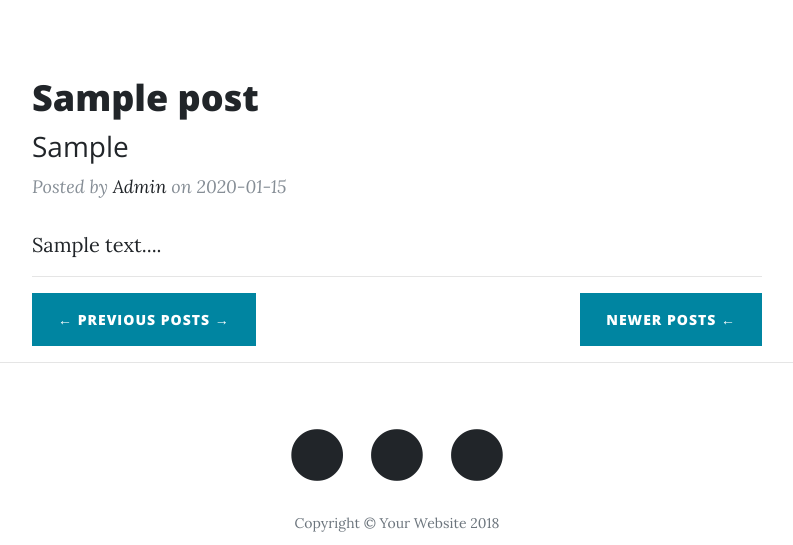
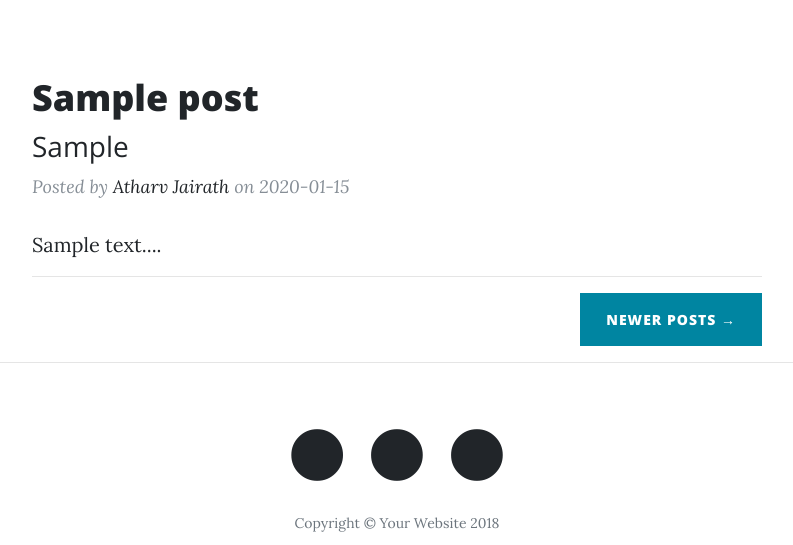
Before and after one commit to atharvjairath/Coolblogs-Flask, a Flask app: page / in a window 1280 px wide. Shown: the part 536-1081 px from the top of the page, without its empty margins (243-1036 px from the left). Run offline with Flask 2, Linux system fonts and the light colour scheme; tables that the repository leaves empty hold one stand-in row (values such as "Sample post"); some libraries are stand-ins or nearby versions.

Commit message:
Fixed Button and Updated Blogs

```diff
--- a/app.py
+++ b/app.py
@@ -55,6 +55,7 @@ class Posts(db.Model):
 def home():
     posts = Posts.query.filter_by().all()
     last = math.ceil(len(posts)/int(params['no_of_posts']))
+    print(last,"last")
     page = request.args.get('page')
     if(not str(page).isnumeric()):
         page = 1
--- a/templates/index.html
+++ b/templates/index.html
@@ -1,4 +1,4 @@
-{% extends "layout.html"%}
+{% extends "layout.html" %}
 {% block container %}
   <!-- Page Header -->
   <header class="masthead" style="background-image: url('{{ url_for('static', filename='img/home-1.jpg') }}')">
@@ -30,7 +30,7 @@
             </h3>
           </a>
           <p class="post-meta">Posted by
-            <a href="#">Admin</a>
+            <a href="https://medium.com/@atharv.jairath/automate-your-instagram-selenium-361c1eaf17fe" target="_blank">Atharv Jairath</a>
             on {{post.date}}</p>
         </div>
 
@@ -41,11 +41,16 @@
 
         <!-- Pager -->
         <div class="clearfix">
-          {% if number!=0%}
-          <a class="btn btn-primary float-left" href="{{prev}}">&larr; Previous Posts →</a>
-          {%endif%}
-          <a class="btn btn-primary float-right" href="{{next}}">Newer Posts &larr;</a>
 
+
+          {% if prev!='#' and next!='#' %}
+          <a class="btn btn-primary float-left " href="{{prev}}">&larr; Previous Posts</a>
+          <a class="btn btn-primary float-right" href="{{next}}">Newer Posts &rarr;</a>
+          {% elif prev!='#' %}
+          <a class="btn btn-primary float-left " href="{{prev}}">&larr; Previous Posts</a>
+          {% else  %}
+          <a class="btn btn-primary float-right" href="{{next}}">Newer Posts &rarr;</a>
+         {% endif %}
         </div>
       </div>
     </div>
--- a/templates/layout.html
+++ b/templates/layout.html
@@ -17,7 +17,7 @@
   <link href="{{ url_for('static',filename='vendor/fontawesome-free/css/all.min.css') }}" rel="stylesheet" type="text/css">
   <link href='https://fonts.googleapis.com/css?family=Lora:400,700,400italic,700italic' rel='stylesheet' type='text/css'>
   <link href='https://fonts.googleapis.com/css?family=Open+Sans:300italic,400italic,600italic,700italic,800italic,400,300,600,700,800' rel='stylesheet' type='text/css'>
-
+  <link href='https://cdnjs.cloudflare.com/ajax/libs/font-awesome/5.15.3/css/fontawesome.min.css' rel='stylesheet' type='text/css'>
   <!-- Custom styles for this template -->
   <link href="{{ url_for('static',filename='css/clean-blog.min.css') }}" rel="stylesheet">
 
@@ -65,7 +65,7 @@
                 <a href="#">
                   <span class="fa-stack fa-lg">
                     <i class="fa fa-circle fa-stack-2x"></i>
-                    <i class="fa fa-twitter fa-stack-1x fa-inverse"></i>
+                    <i class="fab fa-instagram"></i>
                   </span>
                 </a>
               </li>
```
Also changed, not shown: 3 other files.
